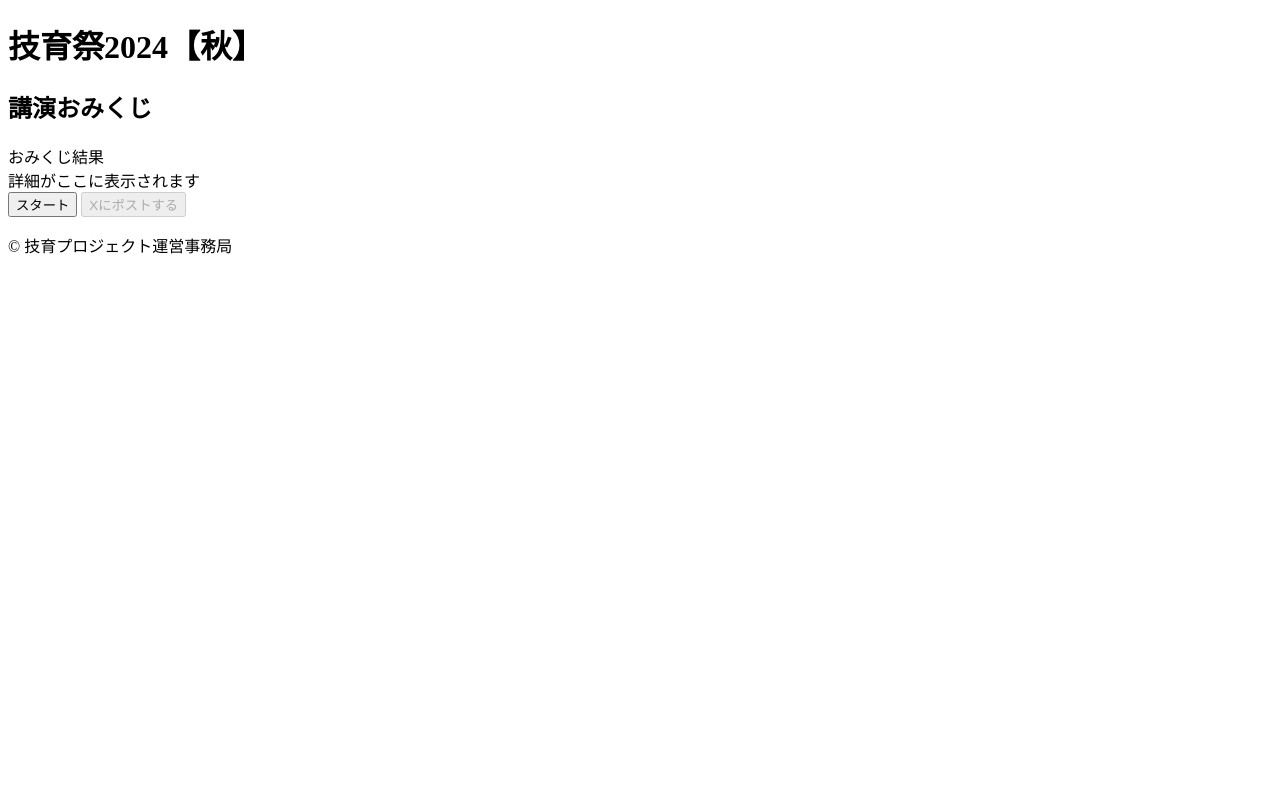
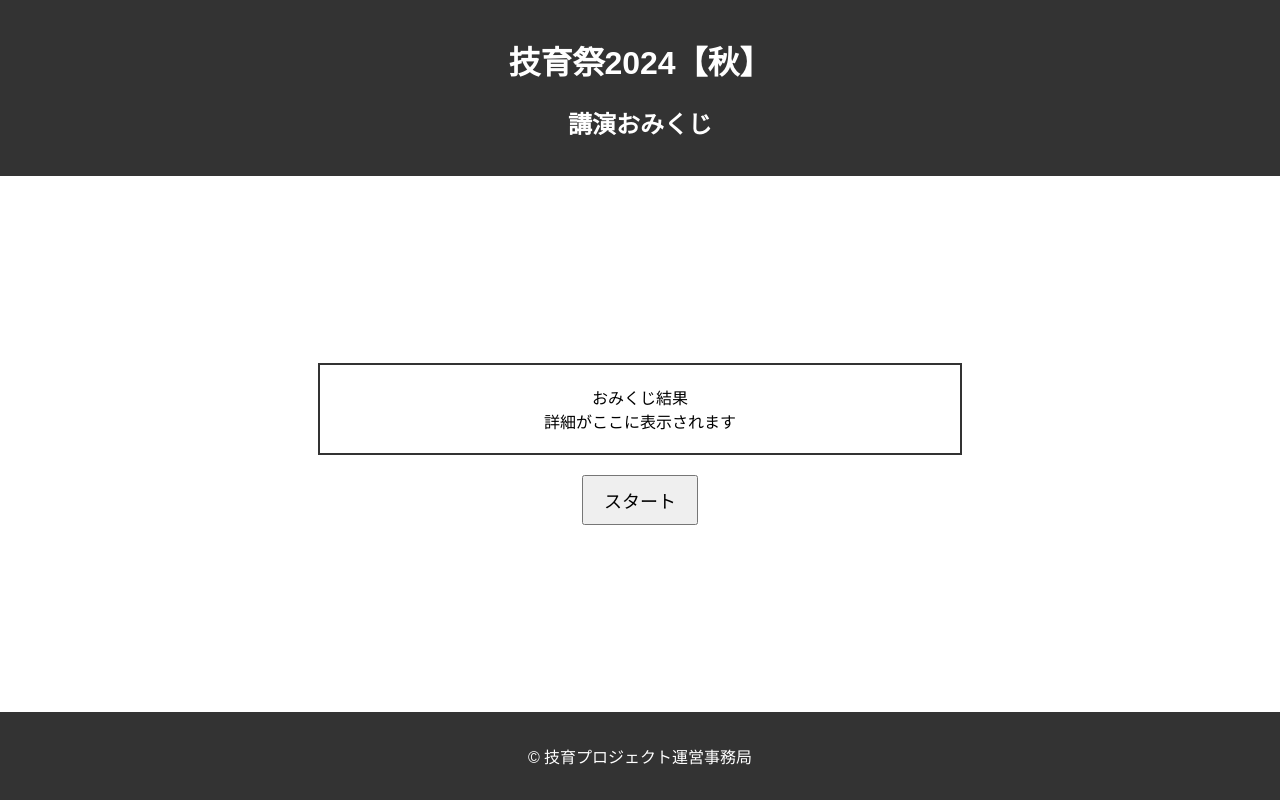
Before and after one commit to kimurash/geeksai-2024-autumn-omikuji, a plain HTML site: page index.html in a window 1280 px wide. Drawn offline with Linux system fonts and the light colour scheme.

Commit message:
Write style.css

```diff
--- a/index.html
+++ b/index.html
@@ -4,7 +4,7 @@
     <meta charset="UTF-8" />
     <meta name="viewport" content="width=device-width, initial-scale=1.0" />
     <title>講演おみくじ</title>
-    <link rel="stylesheet" href="styles.css" />
+    <link rel="stylesheet" href="style.css" />
   </head>
   <body>
     <header>
--- a/style.css
+++ b/style.css
@@ -0,0 +1,59 @@
+/* 全体のリセットとレイアウト */
+html,
+body {
+    height: 100%;
+    margin: 0;
+    padding: 0;
+    display: flex;
+    flex-direction: column;
+}
+
+body {
+    font-family: Arial, sans-serif;
+    min-height: 100vh;
+}
+
+.hidden {
+    display: none;
+}
+
+header {
+    background-color: #333;
+    color: white;
+    text-align: center;
+    padding: 1rem;
+}
+
+main {
+    flex: 1;
+    display: flex;
+    flex-direction: column;
+    justify-content: center;
+    align-items: center;
+    padding: 1rem;
+}
+
+#omikuji {
+    border: 2px solid #333;
+    padding: 20px;
+    width: 100%;
+    max-width: 600px;
+    text-align: center;
+}
+
+.button-container {
+    margin-top: 20px;
+}
+
+button {
+    padding: 10px 20px;
+    font-size: 18px;
+    cursor: pointer;
+}
+
+footer {
+    background-color: #333;
+    color: white;
+    text-align: center;
+    padding: 1rem;
+}
```
